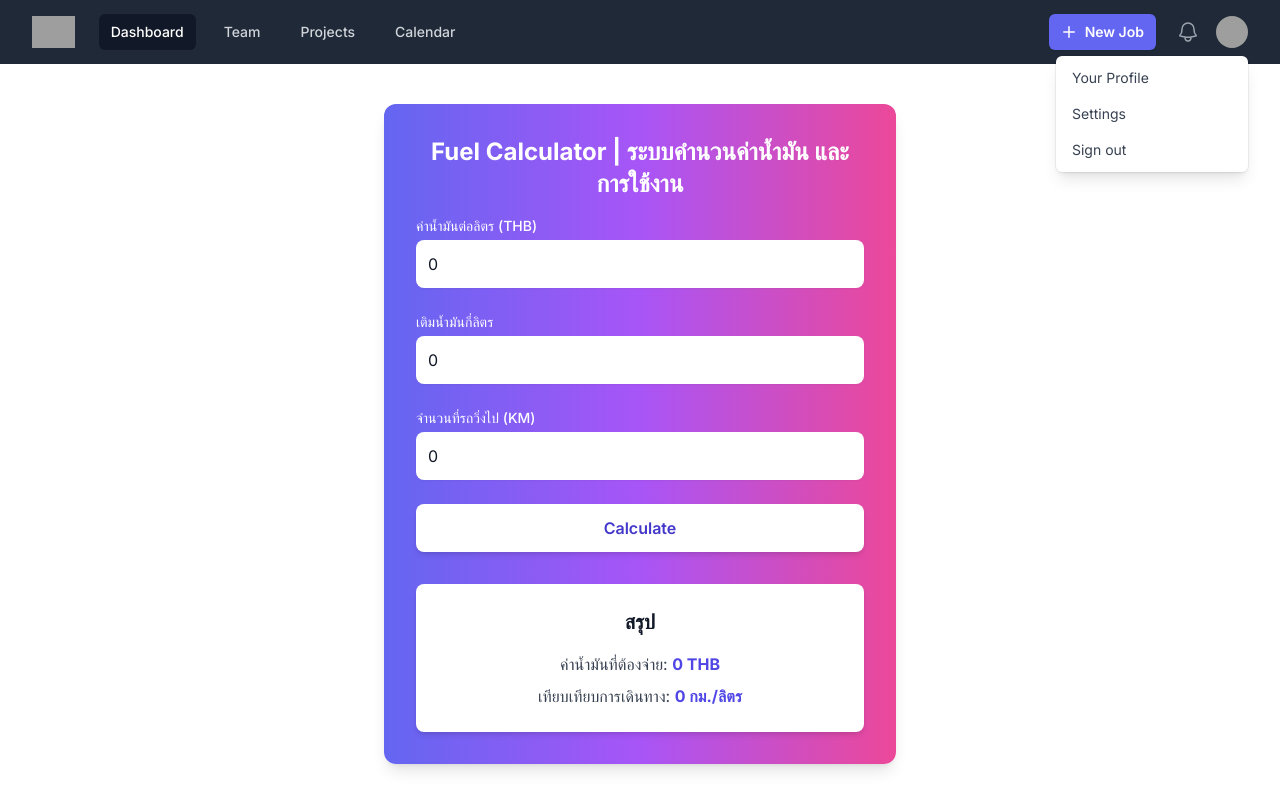
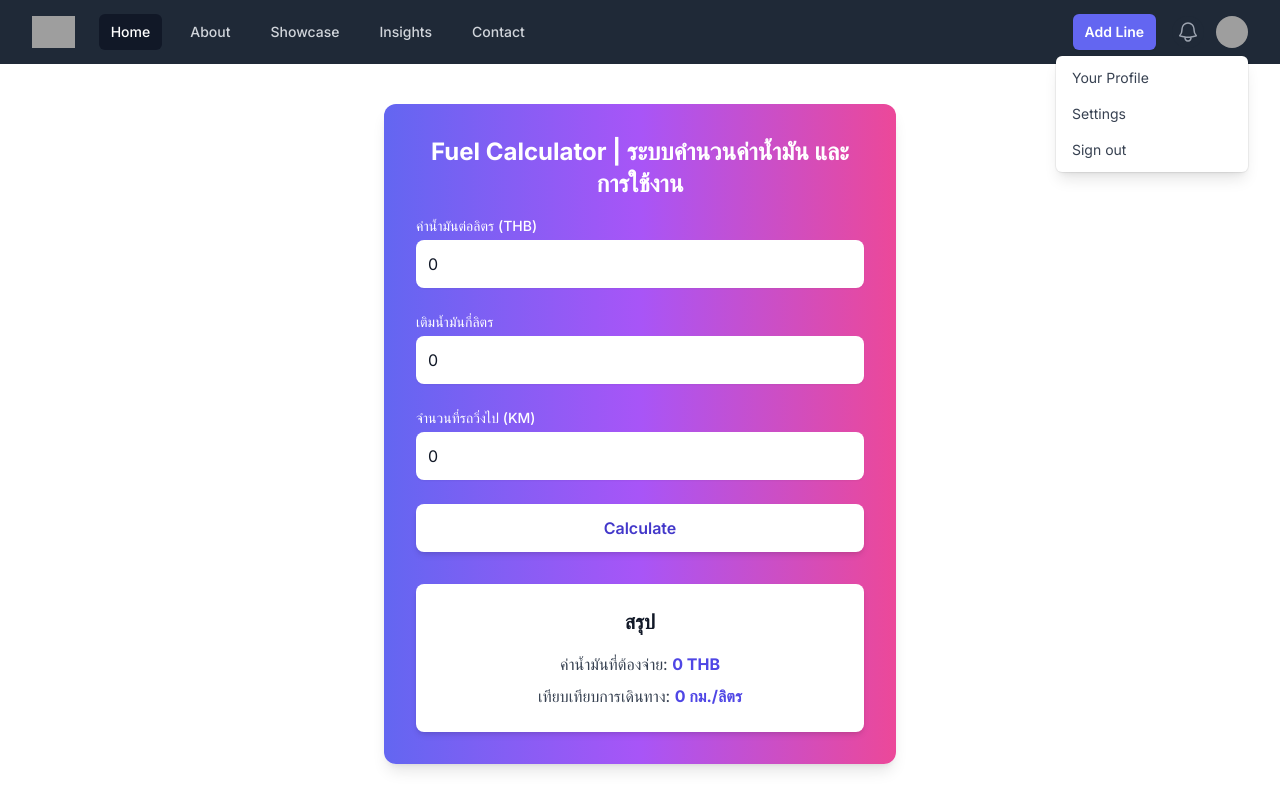
Before and after one commit to nconnect-th/next-fuel-calculator, a Next.js app: page / in a window 1280 px wide. Built offline with nearby package versions, Linux system fonts and the light colour scheme; grey boxes are pictures that could not be loaded.

Commit message:
Update header

```diff
--- a/components/Header.tsx
+++ b/components/Header.tsx
@@ -1,5 +1,18 @@
-// components/Header.tsx
-const Header = () => {
+import { useState } from 'react';
+
+const navigation = [
+  { name: 'Home', href: 'https://www.nconnect.asia/', current: true },
+  { name: 'About', href: 'https://www.nconnect.asia/about', current: false },
+  { name: 'Showcase', href: 'https://www.nconnect.asia/work', current: false },
+  { name: 'Insights', href: 'http://insights.nconnect.asia', current: false },
+  { name: 'Contact', href: 'https://www.nconnect.asia/contact', current: false },
+];
+
+function classNames(...classes: string[]) {
+  return classes.filter(Boolean).join(' ');
+}
+
+export default function Header() {
   return (
     <nav className="bg-gray-800">
       <div className="mx-auto max-w-7xl px-4 sm:px-6 lg:px-8">
@@ -48,53 +61,36 @@ const Header = () => {
             <div className="flex flex-shrink-0 items-center">
               <img
                 className="h-8 w-auto"
-                src="https://tailwindui.com/img/logos/mark.svg?color=indigo&shade=500"
-                alt="Your Company"
+                src="https://www.nconnect.asia/wp-content/uploads/2024/06/SQ.png"
+                alt="nConnect"
               />
             </div>
             <div className="hidden md:ml-6 md:flex md:items-center md:space-x-4">
-              <a
-                href="#"
-                className="rounded-md bg-gray-900 px-3 py-2 text-sm font-medium text-white"
-                aria-current="page"
-              >
-                Dashboard
-              </a>
-              <a
-                href="#"
-                className="rounded-md px-3 py-2 text-sm font-medium text-gray-300 hover:bg-gray-700 hover:text-white"
-              >
-                Team
-              </a>
-              <a
-                href="#"
-                className="rounded-md px-3 py-2 text-sm font-medium text-gray-300 hover:bg-gray-700 hover:text-white"
-              >
-                Projects
-              </a>
-              <a
-                href="#"
-                className="rounded-md px-3 py-2 text-sm font-medium text-gray-300 hover:bg-gray-700 hover:text-white"
-              >
-                Calendar
-              </a>
+              {navigation.map((item) => (
+                <a
+                  key={item.name}
+                  href={item.href}
+                  className={classNames(
+                    item.current
+                      ? 'bg-gray-900 text-white'
+                      : 'text-gray-300 hover:bg-gray-700 hover:text-white',
+                    'rounded-md px-3 py-2 text-sm font-medium'
+                  )}
+                  aria-current={item.current ? 'page' : undefined}
+                >
+                  {item.name}
+                </a>
+              ))}
             </div>
           </div>
           <div className="flex items-center">
             <div className="flex-shrink-0">
               <button
                 type="button"
+                onClick={() => window.open('https://to.nconnect.asia/nConnectLINE', '_blank')}
                 className="relative inline-flex items-center gap-x-1.5 rounded-md bg-indigo-500 px-3 py-2 text-sm font-semibold text-white shadow-sm hover:bg-indigo-400 focus-visible:outline focus-visible:outline-2 focus-visible:outline-offset-2 focus-visible:outline-indigo-500"
               >
-                <svg
-                  className="-ml-0.5 h-5 w-5"
-                  viewBox="0 0 20 20"
-                  fill="currentColor"
-                  aria-hidden="true"
-                >
-                  <path d="M10.75 4.75a.75.75 0 00-1.5 0v4.5h-4.5a.75.75 0 000 1.5h4.5v4.5a.75.75 0 001.5 0v-4.5h4.5a.75.75 0 000-1.5h-4.5v-4.5z" />
-                </svg>
-                New Job
+                Add Line
               </button>
             </div>
             <div className="hidden md:ml-4 md:flex md:flex-shrink-0 md:items-center">
@@ -142,14 +138,13 @@ const Header = () => {
                   role="menu"
                   aria-orientation="vertical"
                   aria-labelledby="user-menu-button"
-                  tabIndex="-1"
+                  tabIndex={-1}
                 >
                   <a
                     href="#"
                     className="block px-4 py-2 text-sm text-gray-700"
                     role="menuitem"
-                    tabIndex="-1"
-                    id="user-menu-item-0"
+                    tabIndex={-1}
                   >
                     Your Profile
                   </a>
@@ -157,8 +152,7 @@ const Header = () => {
                     href="#"
                     className="block px-4 py-2 text-sm text-gray-700"
                     role="menuitem"
-                    tabIndex="-1"
-                    id="user-menu-item-1"
+                    tabIndex={-1}
                   >
                     Settings
                   </a>
@@ -166,8 +160,7 @@ const Header = () => {
                     href="#"
                     className="block px-4 py-2 text-sm text-gray-700"
                     role="menuitem"
-                    tabIndex="-1"
-                    id="user-menu-item-2"
+                    tabIndex={-1}
                   >
                     Sign out
                   </a>
@@ -179,6 +172,4 @@ const Header = () => {
       </div>
     </nav>
   );
-};
-
-export default Header;
+}
```
